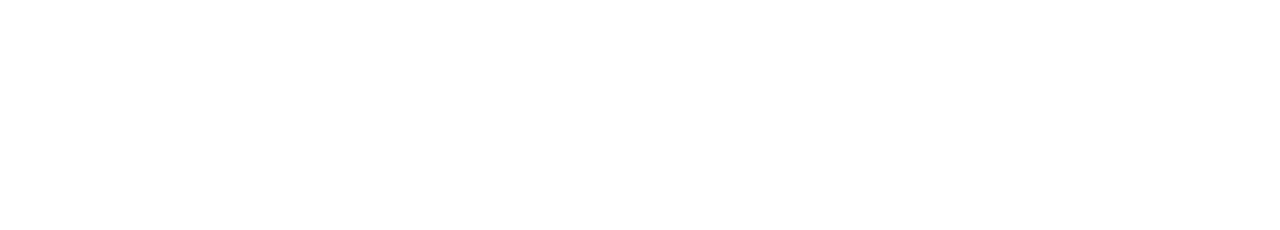
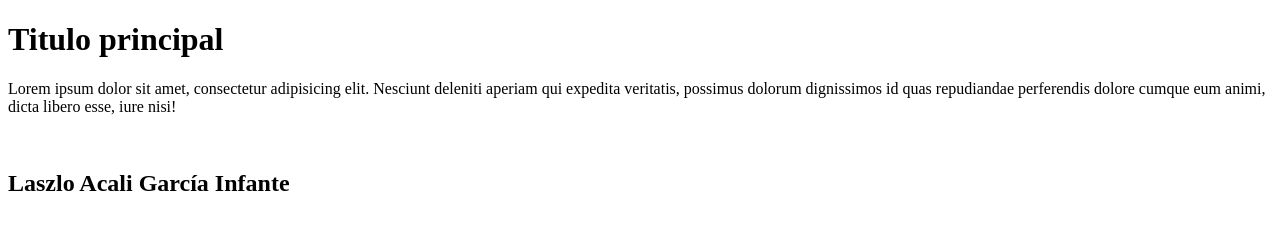
Before and after one commit to laszlo-acali/testrepo, a plain HTML site: page index.html in a window 1280 px wide. Drawn offline with Linux system fonts and the light colour scheme.

Commit message:
Agregado de titulos

```diff
--- a/index.html
+++ b/index.html
@@ -1,5 +1,5 @@
 <!DOCTYPE html>
-<html lang="en">
+<html lang="es">
 <head>
     <meta charset="UTF-8">
     <meta http-equiv="X-UA-Compatible" content="IE=edge">
@@ -8,5 +8,11 @@
 </head>
 <body>
 
+    <h1>Titulo principal</h1>
+    <p>Lorem ipsum dolor sit amet, consectetur adipisicing elit. Nesciunt deleniti aperiam qui expedita veritatis, possimus dolorum dignissimos id quas repudiandae perferendis dolore cumque eum animi, dicta libero esse, iure nisi!</p><br>
+    <article>
+        <h2>Laszlo Acali García Infante</h2>
+    </article>
+
 </body>
 </html>
```
